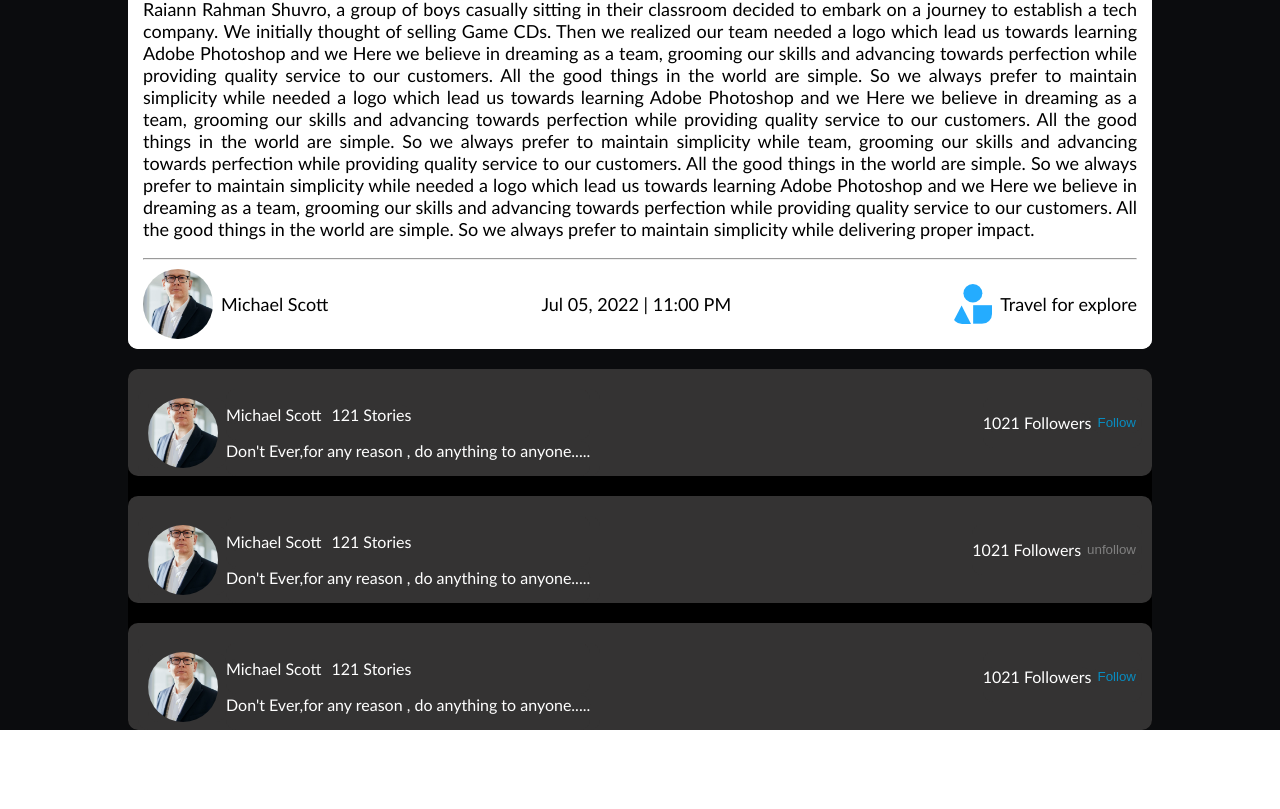
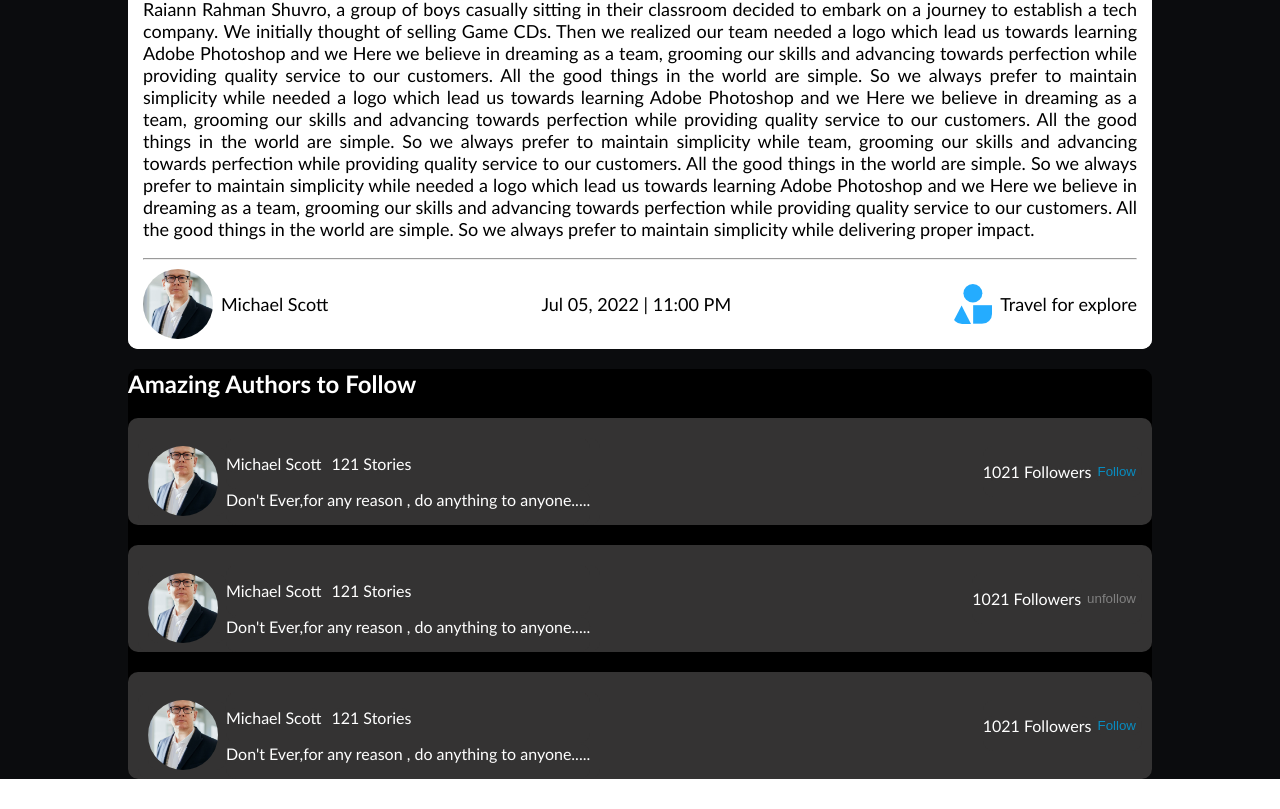
Before and after one commit to shihabsararrafid/front-end-task, a React (Create React App) app: page / in a window 1280 px wide. Shown: the part 1281-2090 px from the top of the page. Before the commit the page ends 2041 px from the top, so only its background shows below. Built offline with nearby package versions, Linux system fonts and the light colour scheme.

Commit message:
author section title inclede

```diff
--- a/src/Components/Body/Body.css
+++ b/src/Components/Body/Body.css
@@ -23,6 +23,10 @@ background-color: white;
 .authorsProfile{
     background-color: black !important;
 }
+.authorsProfile>h2{
+    background-color: black !important;
+    color: white;
+}
 .shortStory_1{
     background-color: white;
     margin-bottom: 30px;
--- a/src/Components/Body/Body.js
+++ b/src/Components/Body/Body.js
@@ -20,6 +20,7 @@ const Body = () => {
                 <ShortStory></ShortStory>
             </div>
             <div className='authorsProfile'>
+                <h2>Amazing Authors to Follow</h2>
                 <AuthorProfile unfollow={false}></AuthorProfile>
                 <AuthorProfile unfollow={true}></AuthorProfile>
                 <AuthorProfile unfollow={false}></AuthorProfile>
```
